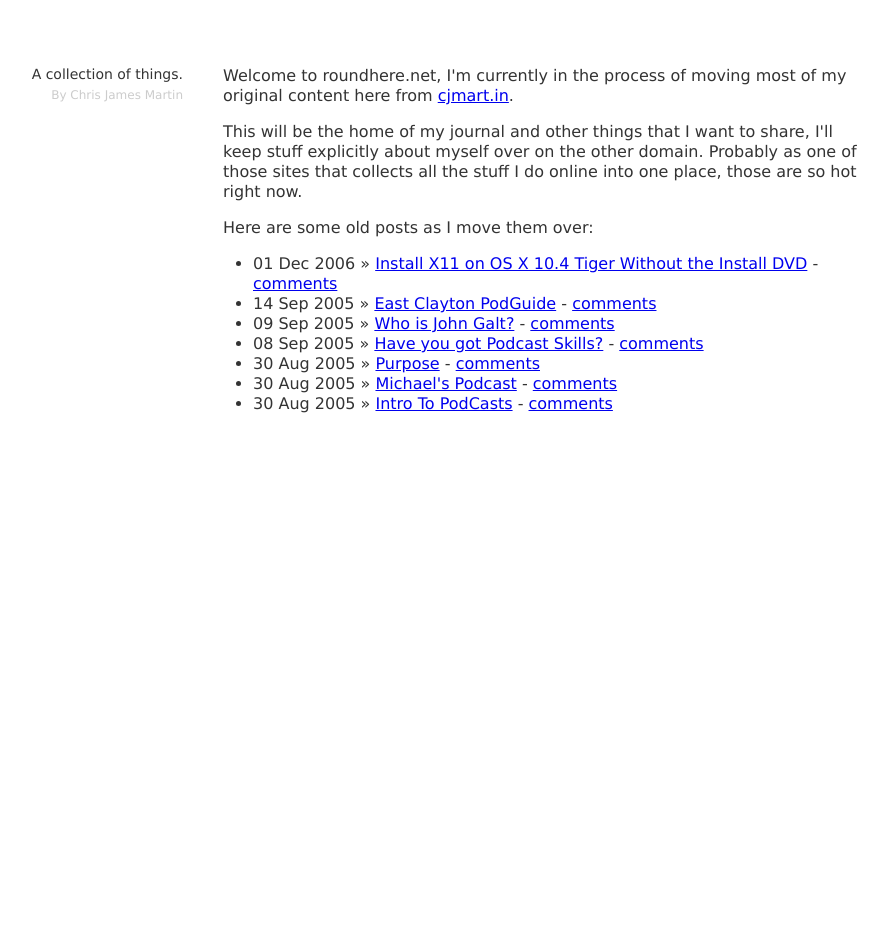
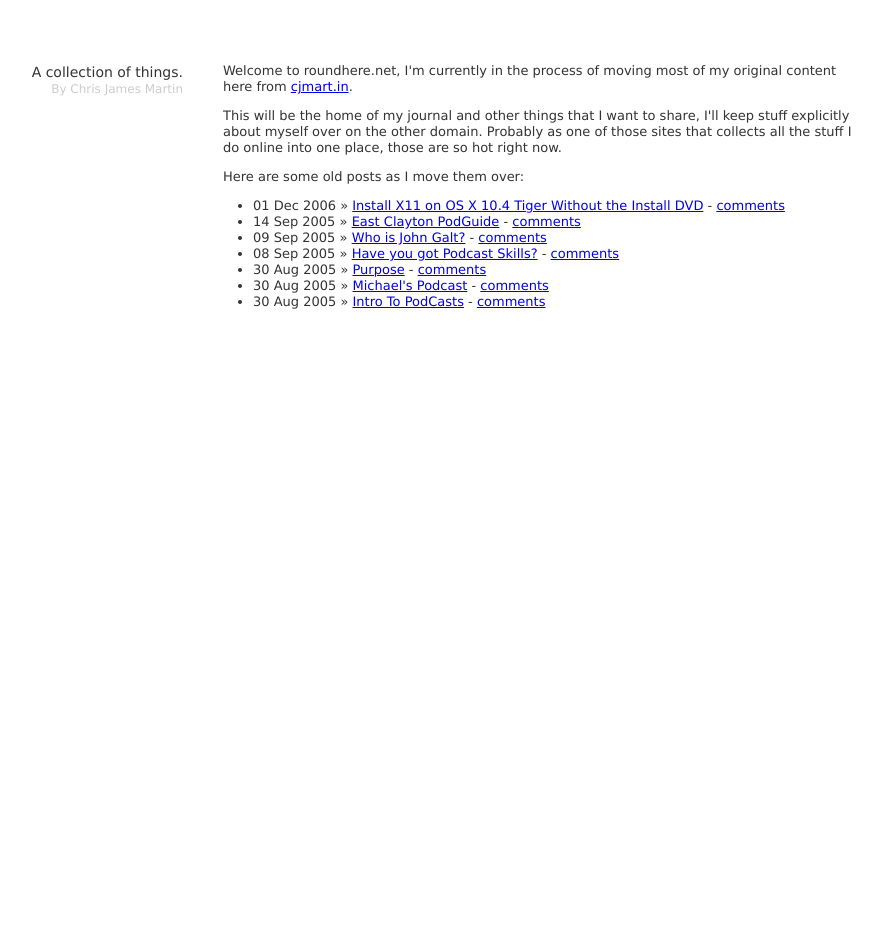
Before and after one commit to cjmartin/cjmartin.github.com, a Jekyll site: the page built from index.html, in a window 1280 px wide. Shown: the whole page, without its empty margins (257-1145 px from the left). Built offline with Jekyll 4.4.1, drawn with Linux system fonts in a browser that asks for light colours; comment, search, counter and statistics services are not loaded.

Commit message:
stylesheet tweak

```diff
--- a/css/screen.css
+++ b/css/screen.css
@@ -10,7 +10,7 @@ html, body{
 body{
 	margin:50px 0;
 	color:#333333;
-	font: 16px/20px Verdana, Helvetica, Arial, sans-serif;
+	font: 13px/16px Verdana, Helvetica, Arial, sans-serif;
 }
 
 h1, h2, h3, h4{
@@ -81,7 +81,7 @@ hr {
 }
 
 .text{
-	font-family: didot, Palatino, Georgia, 'Times New Roman', serif;
+	font-family: Palatino, Georgia, 'Times New Roman', serif;
 	border-bottom:2px dashed #CCCCCC;
 	padding:0 0 1em;
 }
```
